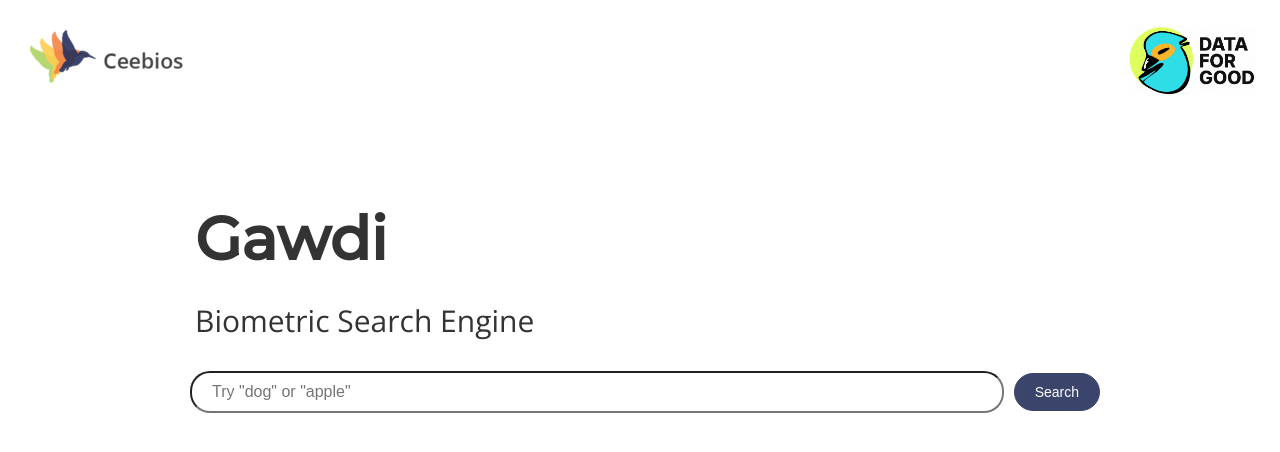
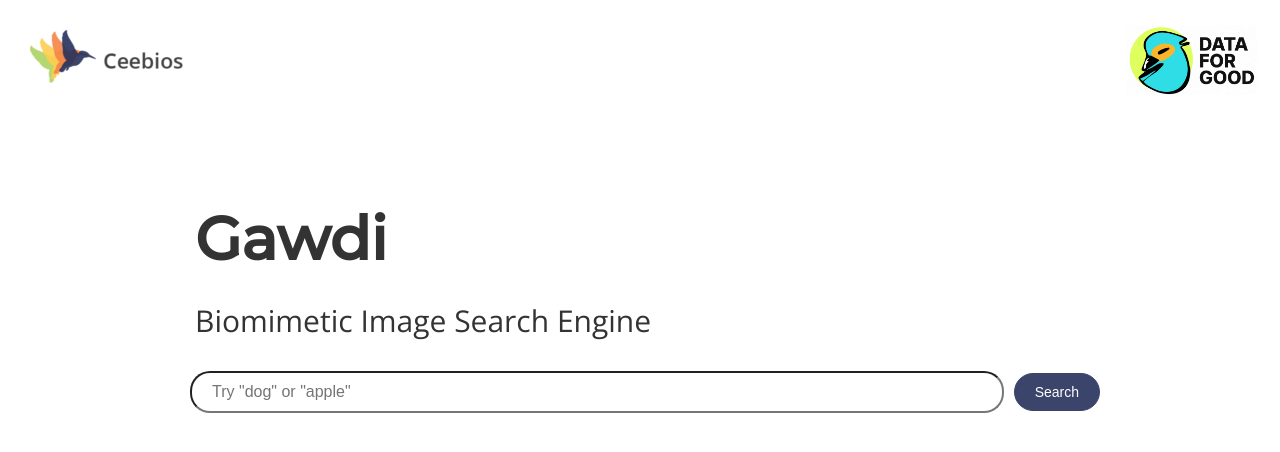
Before and after one commit to ceebios/d4g-season-10, a React (Create React App) app in the folder frontend/: page / in a window 1280 px wide. Shown: the top 452 px of the page. Built offline with nearby package versions, Linux system fonts and the light colour scheme; what unsplash-js would draw is missing.

Commit message:
minor text update

```diff
--- a/frontend/package.json
+++ b/frontend/package.json
@@ -6,12 +6,12 @@
     "@testing-library/jest-dom": "^5.16.4",
     "@testing-library/react": "^13.1.1",
     "@testing-library/user-event": "^13.5.0",
+    "axios": "^0.26.1",
     "react": "^18.0.0",
     "react-dom": "^18.0.0",
     "react-scripts": "5.0.1",
-    "web-vitals": "^2.1.4",
-    "axios": "^0.26.1",
-    "unsplash-js": "^6.0.0"
+    "unsplash-js": "^6.0.0",
+    "web-vitals": "^2.1.4"
   },
   "scripts": {
     "start": "react-scripts start",
--- a/frontend/src/App.js
+++ b/frontend/src/App.js
@@ -8,9 +8,8 @@ export default function App() {
     <div className="App">
       <NavBar/>
       <div className="container">
-
         <h1 className="title">Gawdi</h1>
-        <h2 className="sousTitle">Biometric Search Engine</h2>
+        <h2 className="sousTitle">Biomimetic Image Search Engine</h2>
         <SearchPhotos />
       </div>
     </div>
```
Also changed, not shown: 1 other file (tests, documents, lock files or other folders).
